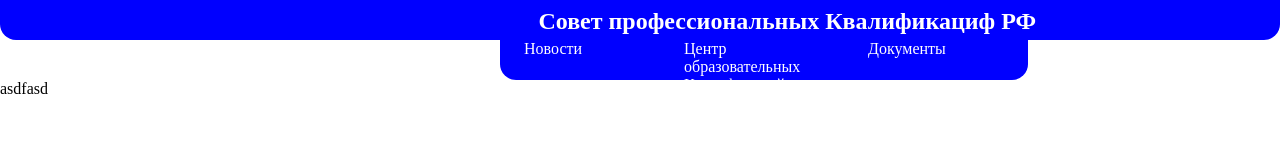
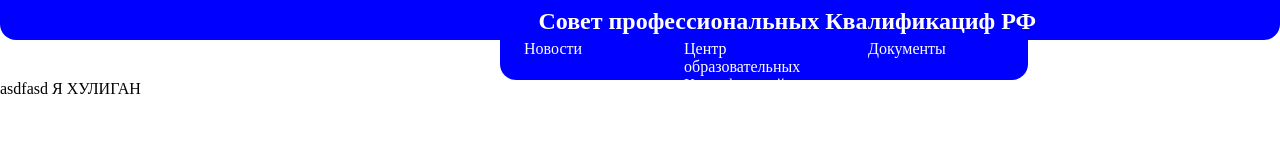
Before and after one commit to GDTuka/ithub_Student_Practic, a plain HTML site: page MainPage/MainPage.html in a window 1280 px wide. Drawn offline with Linux system fonts and the light colour scheme.

Commit message:
Я хулиган

```diff
--- a/MainPage/MainPage.html
+++ b/MainPage/MainPage.html
@@ -20,6 +20,7 @@
     </div>
     <div>
         asdfasd
+        Я ХУЛИГАН
     </div>
 </body>
 </html>
```
Also changed, not shown: 1 other file.
